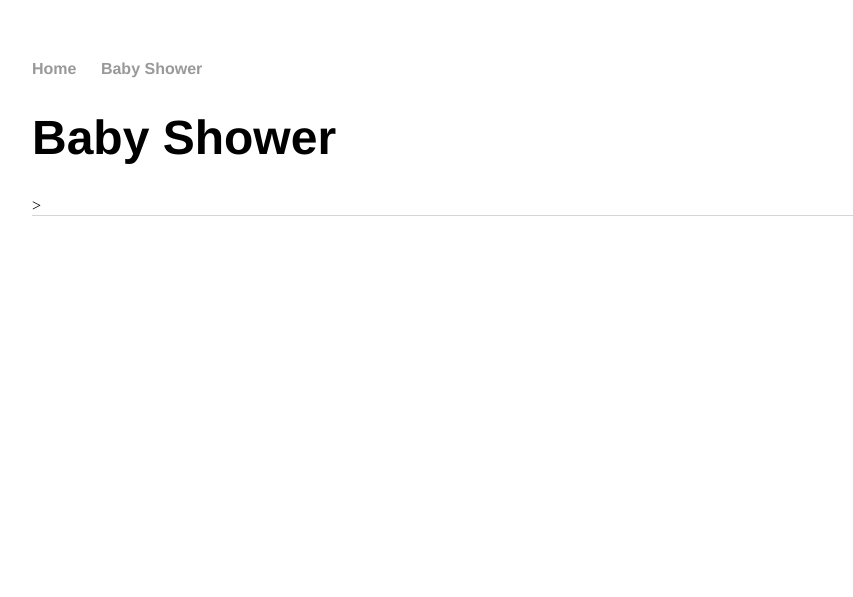
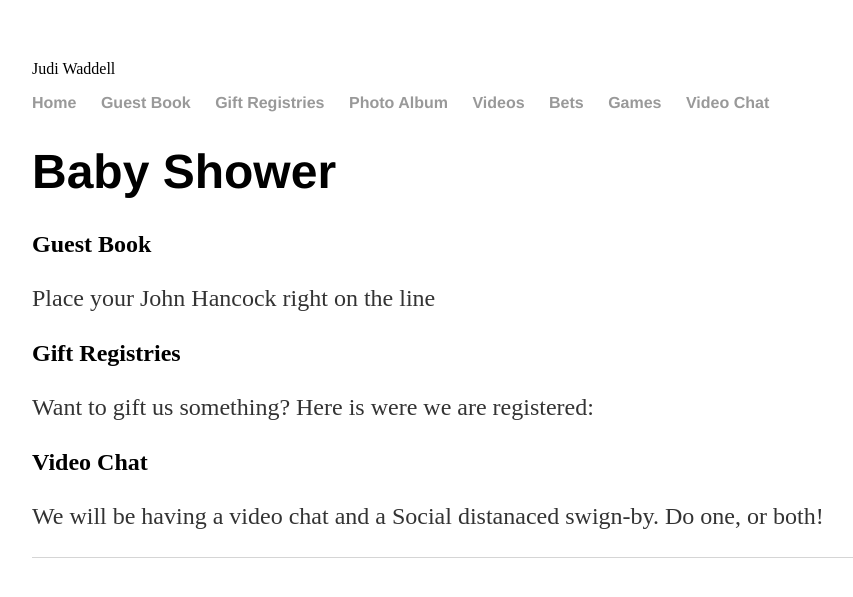
Before and after one commit to dwishampster/dwishampster.github.io, a Jekyll site: the page built from baby/index.html, in a window 1280 px wide. Shown: the top 597 px of the page, without its empty margins (160-1013 px from the left). Built offline with Jekyll 4.4.1, drawn with Linux system fonts in a browser that asks for light colours.

Commit message:
Jumpping ahead, probaly wont work

```diff
--- /dev/null
+++ b/_layouts/baby.html
@@ -0,0 +1,34 @@
+<!DOCTYPE html>
+<html>
+	<head>
+		<title>{{ page.title }}</title>
+		<!-- link to main stylesheet -->
+		<link rel="stylesheet" type="text/css" href="/css/main.css">
+	</head>
+	<body>
+		<header>
+			<div>
+				Judi Waddell
+			</div>
+			<nav>
+				<ul>
+					<li><a href="/baby">Home</a></li>
+					<li><a href="/baby#Book">Guest Book</a></li>
+					<li><a href="/baby#Gift">Gift Registries</a></li>
+					<li><a href="/baby/view#Photo">Photo Album</a></li>
+					<li><a href="/baby/view#Video">Videos</a></li>
+					<li><a href="/baby/activites#Bets">Bets</a></li>
+					<li><a href="/baby/activites#Games">Games</a></li>
+					<li><a href="/baby#Chat">Video Chat</a></li>
+				</ul>
+			</nav>
+		</header>
+		<div class="container">
+            {{ content }}
+		</div><!-- /.container -->
+		<footer>
+    		<ul>
+			</ul>
+		</footer>
+	</body>
+</html>
--- a/baby/index.html
+++ b/baby/index.html
@@ -1,6 +1,12 @@
 ---
-layout: default
+layout: baby
 title: "Baby Shower"
 permalink: /baby/
 ---
-        <h1>{{ page.title }}</h1>>
+        <h1>{{ page.title }}</h1>
+        <h2 id="Book">Guest Book</h2>
+        <p>Place your John Hancock right on the line</p>
+        <h2 id="Gift">Gift Registries</h2>
+        <p>Want to gift us something? Here is were we are registered:</p>
+        <h2 id="Chat">Video Chat</h2>
+        <p>We will be having a video chat and a Social distanaced swign-by. Do one, or both!</p>
```
Also changed, not shown: baby/activities.md (added, +16 -0 lines), baby/view.md (added, +16 -0 lines).
